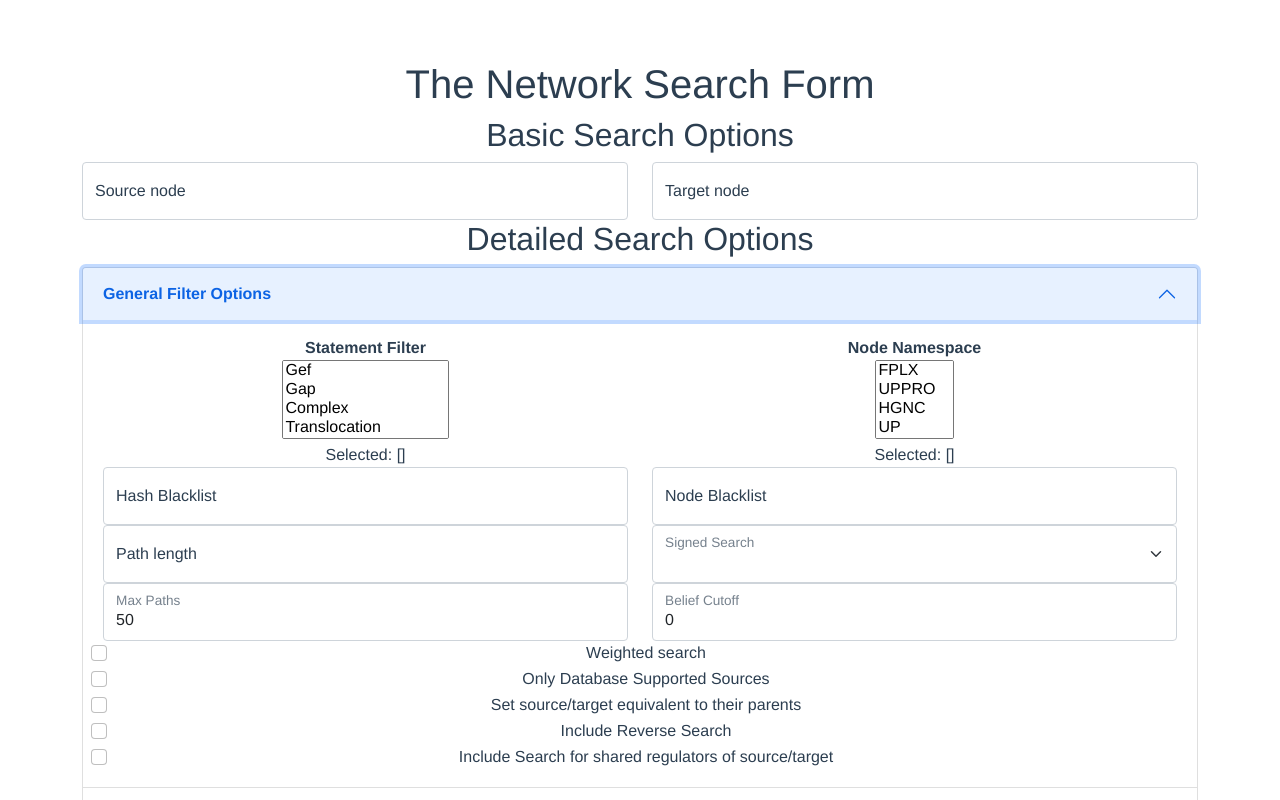
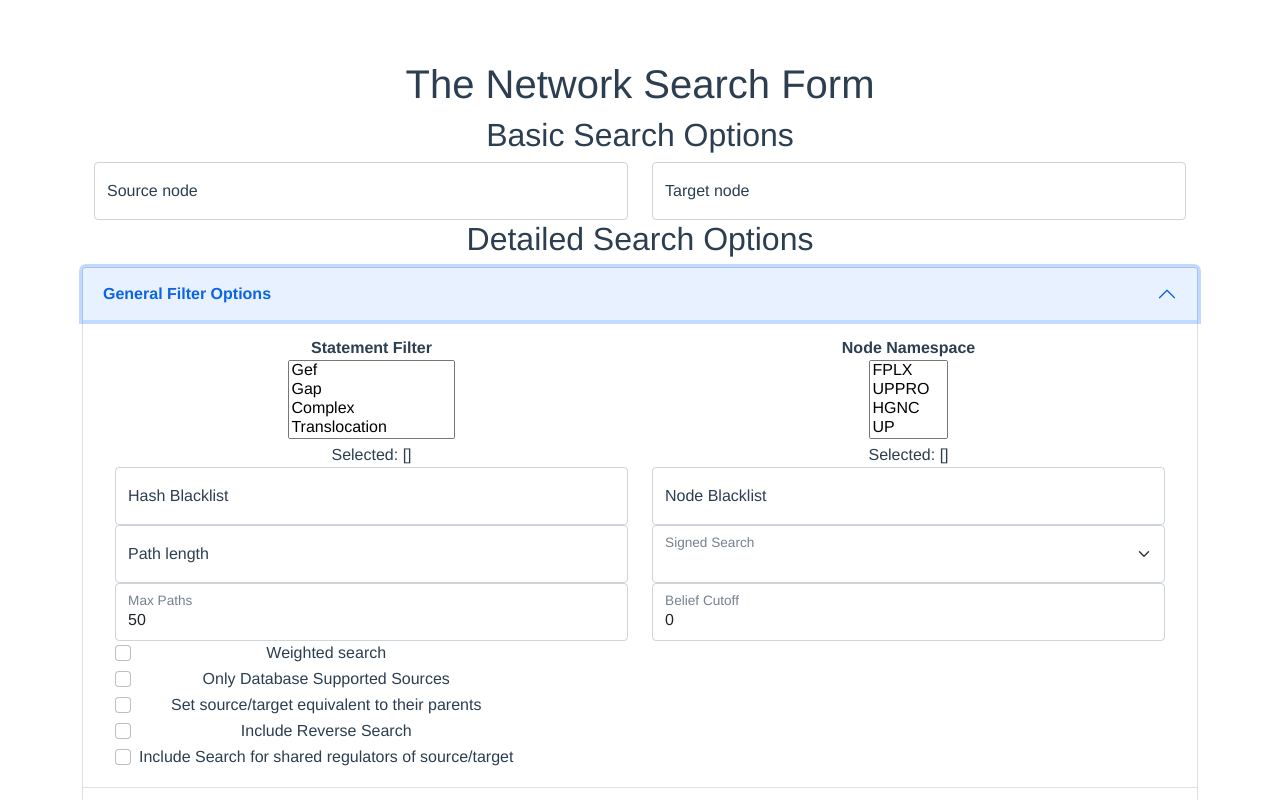
Before and after one commit to kkaris/indra_network_service, a Vue app in the folder indra_network_search/frontend/: page / in a window 1280 px wide. Both pictures are taken after a click on the button "General Filter Options". Shown: the top 800 px of the page. Built offline with nearby package versions, Linux system fonts and the light colour scheme.

Commit message:
Put grid rows in containers, try aligning check labels

```diff
--- a/indra_network_search/frontend/src/views/NetworkSearchForm.vue
+++ b/indra_network_search/frontend/src/views/NetworkSearchForm.vue
@@ -24,6 +24,7 @@
     <form class="review-form" @submit.prevent="sendForm">
       <h1>The Network Search Form</h1>
       <h2>Basic Search Options</h2>
+      <div class="container">
         <div class="row">
           <div class="col">
             <BaseInputBS
@@ -40,6 +41,7 @@
                 type="text"
                 placeholder="e.g. 'ACE2'"
             />
+          </div>
         </div>
       </div>
       <h2>Detailed Search Options</h2>
@@ -70,6 +72,7 @@
               :aria-labelledby="accordionIDObj.accordionHeader1ID"
           >
             <div class="accordion-body">
+              <div class="container">
                 <div class="row">
                   <div class="col">
                     <b>Statement Filter</b>
@@ -161,6 +164,7 @@
                   </div>
                 </div>
                 <div class="row">
+                  <div class="col-md-auto">
                     <BaseCheckboxBS
                         v-model="weighted"
                         label="Weighted search"
@@ -182,6 +186,8 @@
                         :disabled="!isNotOpenSearch && !cannotSubmit"
                         label="Include Search for shared regulators of source/target"
                     />
+                  </div>
+                </div>
               </div>
             </div>
           </div>
@@ -275,6 +281,7 @@
           >
             <div class="accordion-body">
               <!-- Disable open search options if both source and target are set -->
+              <div class="container">
                 <div class="row">
                   <div class="col">
                     <!-- Check: is terminal ns applied for strict Dijkstra and/or context search? -->
@@ -335,6 +342,7 @@
                         label="Timeout"
                         type="number"
                     />
+                  </div>
                 </div>
               </div>
             </div>
```
Lines whose indentation alone changed are shown as unchanged.
